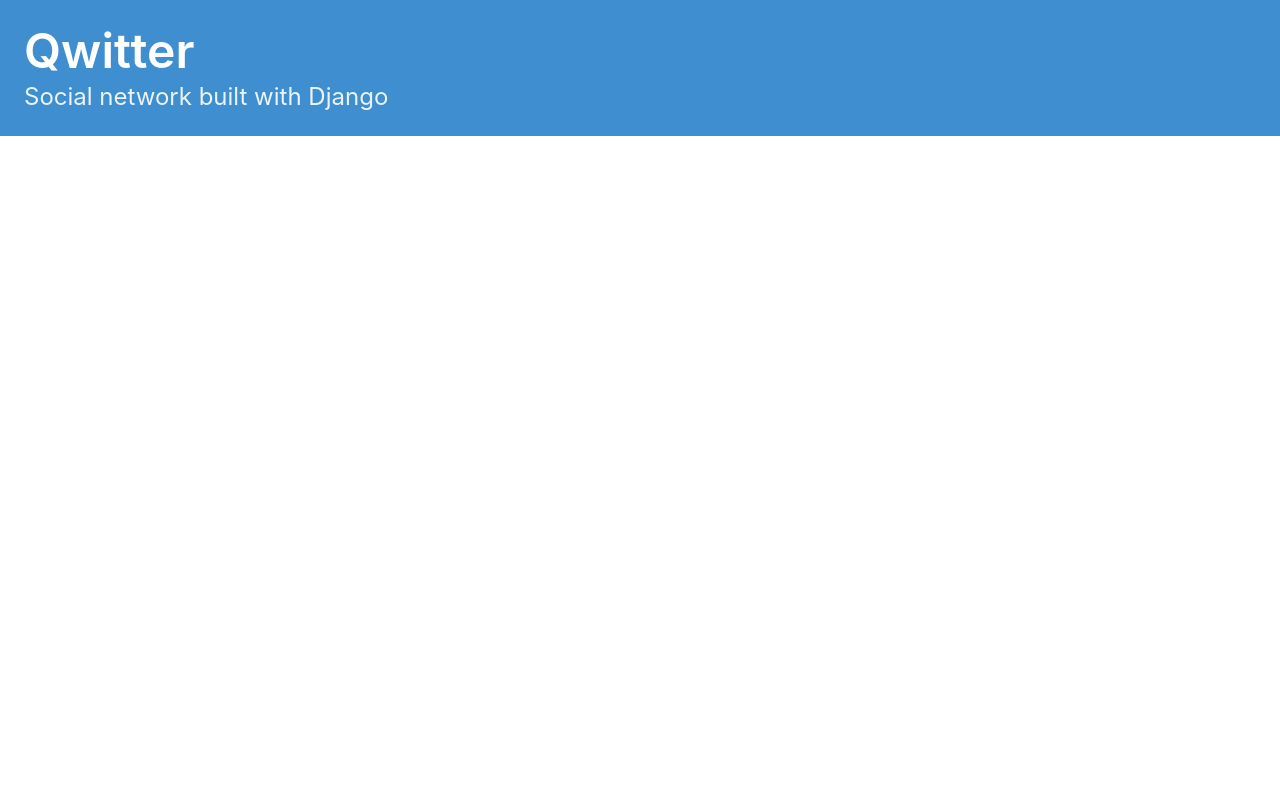
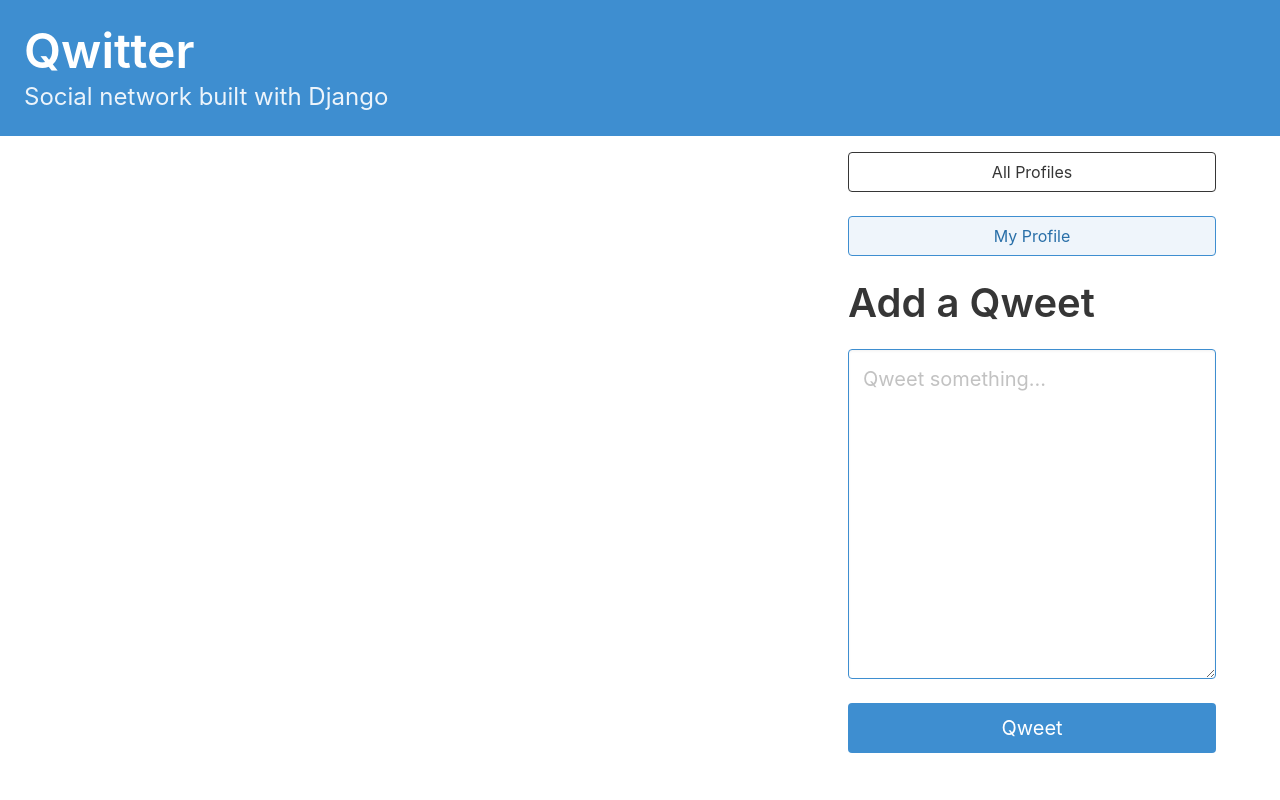
Before and after one commit to NikitaKurabtsev/qwitter, a Django app: page / in a window 1280 px wide. Run offline with Django 4.2, Linux system fonts and the light colour scheme; the visitor is signed in with stand-in values (Sample User, id 1); data comes from the database, SQL or seed files in the repository; data that the repository does not hold is empty.

Commit message:
add form and refactor dashboard view

```diff
--- a/qwitter_app/admin.py
+++ b/qwitter_app/admin.py
@@ -1,7 +1,7 @@
 from django.contrib import admin
 from django.contrib.auth.models import User, Group
 
-from .models import Profile, Qweets
+from .models import Profile, Qweet
 
 
 class ProfileInLine(admin.StackedInline):
@@ -17,4 +17,4 @@ class UserAdmin(admin.ModelAdmin):
 admin.site.unregister(User)
 admin.site.register(User, UserAdmin)
 admin.site.unregister(Group)
-admin.site.register(Qweets)
+admin.site.register(Qweet)
--- /dev/null
+++ b/qwitter_app/forms.py
@@ -0,0 +1,19 @@
+from django import forms
+from qwitter_app.models import Qweet
+
+
+class QweetForm(forms.ModelForm):
+    body = forms.CharField(
+        required=True,
+        widget = forms.widgets.Textarea(
+            attrs={
+                'placeholder': 'Qweet something...',
+                'class': 'textarea is-info is-medium'
+            }
+        ),
+        label = '',
+    )
+
+    class Meta:
+        model = Qweet
+        exclude = ('user',)
--- a/qwitter_app/models.py
+++ b/qwitter_app/models.py
@@ -13,7 +13,7 @@ class Profile(models.Model):
         return self.user.username
 
 
-class Qweets(models.Model):
+class Qweet(models.Model):
     user = models.ForeignKey(
         User, related_name='qweets', on_delete=models.DO_NOTHING
     )
--- a/qwitter_app/templates/base.html
+++ b/qwitter_app/templates/base.html
@@ -9,6 +9,7 @@
     <title>Qwitter</title>
 </head>
 <body>
+    <a href="{% url 'qwitter_app:dashboard' %} ">
     <section class="hero is-small is-info mb-4">
         <div class="hero-body">
             <h1 class="title is-1">Qwitter</h1>
@@ -17,6 +18,7 @@
             </p>
         </div>
     </section>
+    </a>
     <div class="container">
         <div class="columns">
             {% block content %}
--- a/qwitter_app/templates/qwitter_app/dashboard.html
+++ b/qwitter_app/templates/qwitter_app/dashboard.html
@@ -3,16 +3,44 @@
 {% block content %}
 
 <div class="column">
-    {% for followed in user.profile.follows.all %}
-        {% for qweet in followed.user.qweets.all %}
+    {% for qweet in qweets %}
     <div class="box">
-                {{ qweet.body }}
+        {{qweet.body}}
         <span class="is-small has-text-grey-light">
             ({{ qweet.created_at }} by {{ qweet.user.username }}
         </span>
     </div>
 {% endfor %}
-    {% endfor %}
+</div>
+
+<div class="column is-one-third">
+    <div class="block">
+        <a href="{% url 'qwitter_app:profile_list' %} ">
+            <button class="button is-dark is-outlined is-fullwidth">
+                All Profiles
+            </button>
+        </a>
+    </div>
+    <div class="block">
+        <a href="{% url 'qwitter_app:profile' request.user.profile.id %} ">
+            <button class="button is-info is-light is-outlined is-fullwidth">
+                My Profile
+            </button>
+        </a>
+    </div>
+    <div class="block">
+        <div class="block">
+            <h2 class="title is-2">Add a Qweet</p>
+        </div>
+        <div class="block">
+        <form method="post">
+            {% csrf_token %}
+            {{ form.as_p }}
+            <button class="button is-info is-fullwidth is-medium mt-5"
+                    type="submit">Qweet
+            </button>
+        </form>
+    </div>
 </div>
 
 {% endblock content %}
--- a/qwitter_app/views.py
+++ b/qwitter_app/views.py
@@ -1,18 +1,34 @@
-from socket import timeout
-from django.shortcuts import render, get_object_or_404
+from django.shortcuts import render, get_object_or_404, redirect
 from django.core.cache import cache
 from django.conf import settings
 from django.core.cache.backends.base import DEFAULT_TIMEOUT
 
 from qwitter.settings import CACHE_TIMEOUT
-from qwitter_app.models import Profile
+from qwitter_app.models import Profile, Qweet
+from qwitter_app.forms import QweetForm
 
 
 # CACHE_TTL = getattr(settings, 'CACHE_TTL', DEFAULT_TIMEOUT)
 
 
 def dashboard(request):
-    return render(request, 'qwitter_app/dashboard.html')
+    form = QweetForm(request.POST or None)
+    if request.method == 'POST':
+        if form.is_valid():
+            qweet = form.save(commit=False)
+            qweet.user = request.user
+            qweet.save()
+            return redirect('qwitter_app:dashboard')
+
+    followed_qweets = Qweet.objects.filter(
+        user__profile__in=request.user.profile.follows.all()
+    ).order_by('-created_at')
+
+    return render(
+        request,
+        'qwitter_app/dashboard.html',
+        {'form': form, 'qweets': followed_qweets}
+    )
 
 
 def profile_list(request):
```
Also changed, not shown: qwitter_app/migrations/0001_initial.py, qwitter_app/migrations/0002_qweets.py (deleted), 1 other file. Lines whose indentation alone changed are shown as unchanged.
